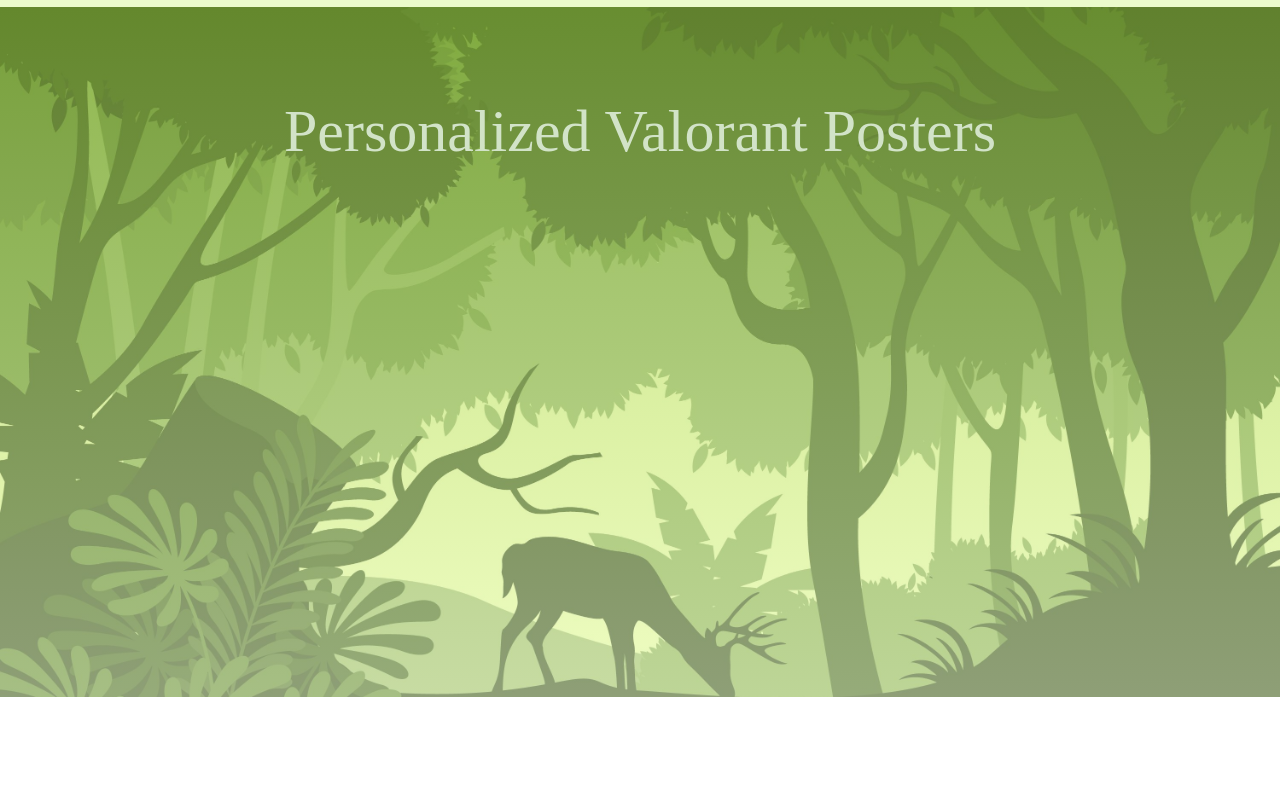
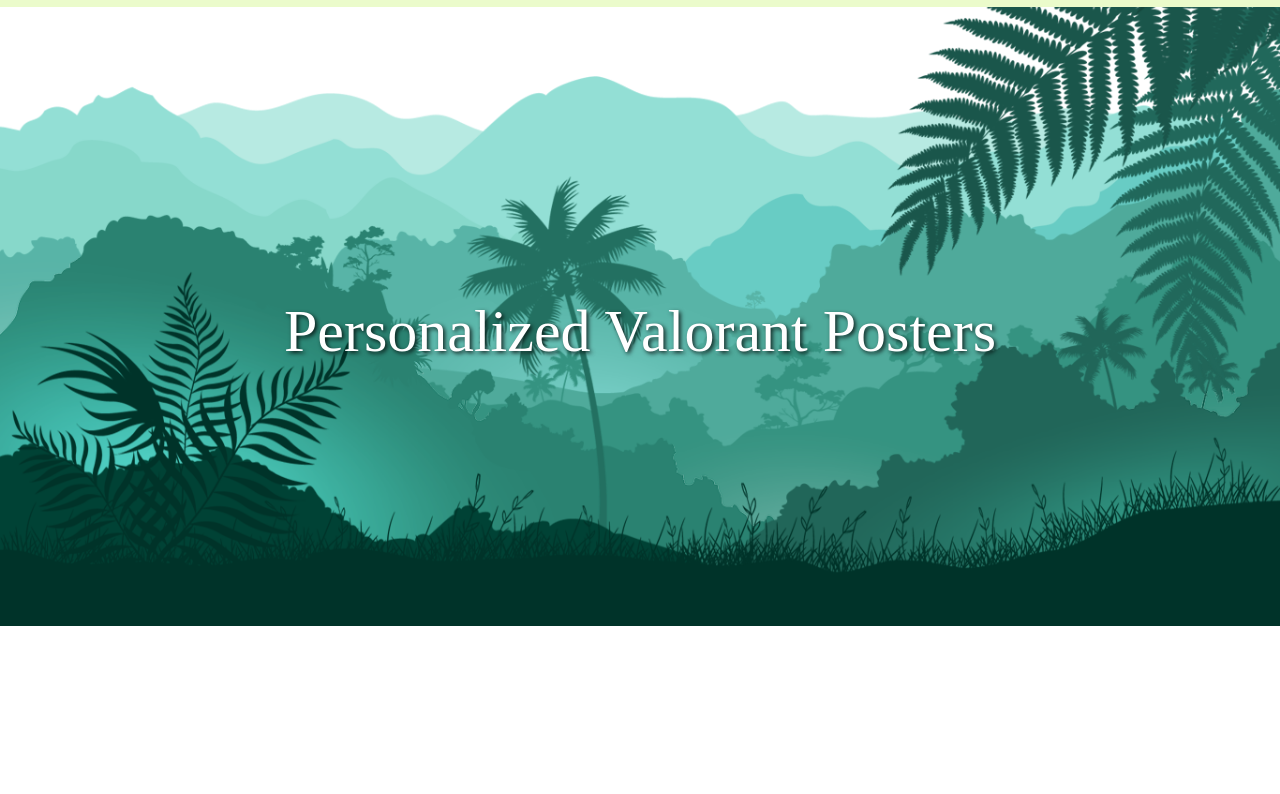
Before and after one commit to Sweatyg/cybercraftshop-test, a plain HTML site: page index.html in a window 1280 px wide. Shown: the part 103-897 px from the top of the page. Drawn offline with Linux system fonts and the light colour scheme; a web font is replaced by a local one.

Commit message:
parallax scrolling added

```diff
--- a/css/style.css
+++ b/css/style.css
@@ -29,7 +29,8 @@ body {
 
 .body {
 	background: linear-gradient(#81b622, #ebfbcb);
-	height: 1000000px;
+	/* height: 1000000px; */
+	/* overflow-x: hidden; */
 }
 
 .menu-bar {
@@ -103,9 +104,9 @@ body {
 }
 
 .intro {
-	background-repeat: no-repeat;
+	/* background-repeat: no-repeat;
 	background-size: cover;
-	background: linear-gradient(rgba(129, 182, 34, 0.5), rgba(235, 251, 203, 0.5));
+	background: linear-gradient(rgba(129, 182, 34, 0.5), rgba(235, 251, 203, 0.5)); */
 	height: 100vh;
 	z-index: 1;
 	position: absolute;
@@ -113,17 +114,40 @@ body {
 	left: 0;
 	right: 0;
 	position: relative;
+	align-items: center;
+	justify-content: center;
 }
 
 .intro-text {
-	padding-top: 200px;
+	right: 0;
+	left: 0;
+	position: absolute;
+	padding-top: 400px;
 	text-align: center;
 	font-size: 60px;
 	font-weight: 400;
 	font-family: "Lulo Clean W01 One Bold";
-	color: #D2E3C8;
+	color: white;
+	z-index: 2;
+	text-shadow: 2px 2px 4px rgba(0, 0, 0, .8);
+}
+
+.intro img{
+	position: absolute;
+	top: 0;
+	left: 0;
+	width: 100%;
+	pointer-events: none;
 }
 
 main {
-	background: url("../images/jungle.jpg") top center/cover no-repeat fixed;
+	/* background: url("../images/jungle.jpg") top center/cover no-repeat fixed; */
 }
+
+.products{
+	background-color: #81b622;
+	margin-top: 100px;
+	position: relative;
+	z-index: 3;
+	height: 200px;
+}
--- a/index.html
+++ b/index.html
@@ -52,9 +52,22 @@
 			</div>
 			<div class="intro">
 				<div class="intro-text">
-					<p>Personalized Valorant Posters</p>
+					<p id="text">Personalized Valorant Posters</p>
 				</div>
+				<img src="./images/hill1.png" id="hill1">
+				<img src="./images/hill2.png" id="hill2">
+				<img src="./images/hill3.png" id="hill3">
+				<img src="./images/hill4.png" id="hill4">
+				<img src="./images/hill5.png" id="hill5">
+				<img src="./images/tree.png" id="tree">
+				<img src="./images/leaf.png" id="leaf">
+				<img src="./images/plant.png" id="plant">
 			</div>
+			<div class="products">
+				<p>Lorem ipsum dolor sit amet, consectetur adipiscing elit, sed do eiusmod tempor incididunt ut labore et dolore magna aliqua. Ut enim ad minim veniam, quis nostrud exercitation ullamco laboris nisi ut aliquip ex ea commodo consequat. Duis aute irure dolor in reprehenderit in voluptate velit esse cillum dolore eu fugiat nulla pariatur. Excepteur sint occaecat cupidatat non proident, sunt in culpa qui officia deserunt mollit anim id est laborum.
+				</p>
+			</div>
+			<script src="./script.js"></script>
 		</main>
 	</body>
 </html>
--- /dev/null
+++ b/script.js
@@ -0,0 +1,16 @@
+let text = document.getElementById('text');
+let leaf = document.getElementById('leaf');
+let hill1 = document.getElementById('hill1');
+let hill4 = document.getElementById('hill4');
+let hill5 = document.getElementById('hill5');
+
+window.addEventListener('scroll', ()=> {
+    let value = window.scrollY;
+
+    text.style.marginTop = value*1.5+"px";
+    leaf.style.top = value* -1.5 +"px";
+    leaf.style.left = value* 1.5 +"px";
+    hill5.style.left = value*1.5+"px";
+    hill4.style.left = value* -1.5+"px";
+    hill1.style.top = value*1+"px";
+})
```
Also changed, not shown: images/hill1.png (added), images/hill2.png (added), images/hill3.png (added), images/hill4.png (added), images/hill5.png (added), images/leaf.png (added), images/plant.png (added), images/tree.png (added).
